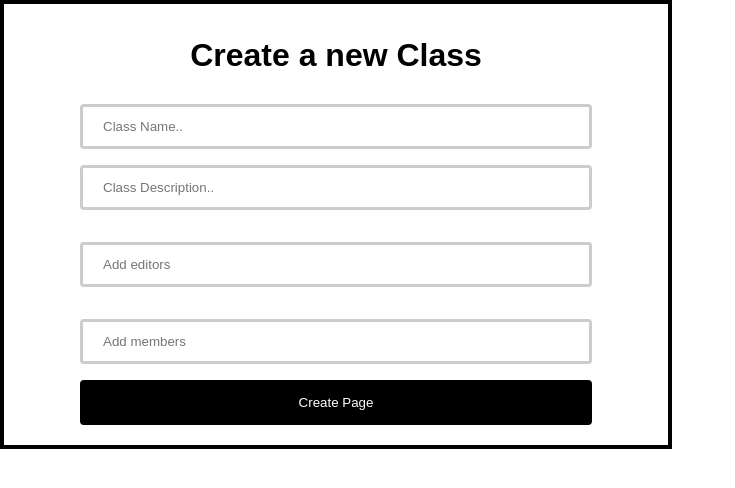
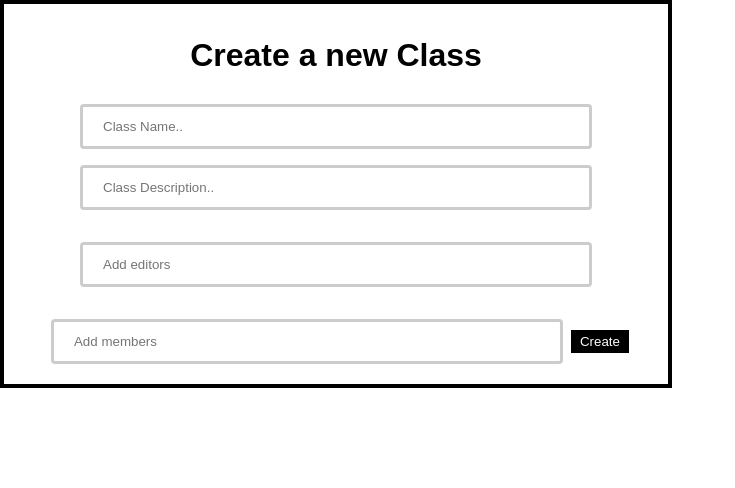
Before and after one commit to zipesb/team67-project1, a React (Create React App) app in the folder classhub/: page /create in a window 1280 px wide. Shown: the top 488 px of the page, without its empty margins (0-735 px from the left). Built offline with nearby package versions, Linux system fonts and the light colour scheme.

Commit message:
Add some styling

```diff
--- a/classhub/src/App.css
+++ b/classhub/src/App.css
@@ -54,7 +54,7 @@
   box-sizing: border-box;
 }
 
-.create-page input[type="submit"] {
+.create-page button {
   background-color: #000000;
   color: white;
   border: 3px solid rgb(0, 0, 0);
--- a/classhub/src/components/createpage.component.js
+++ b/classhub/src/components/createpage.component.js
@@ -8,8 +8,8 @@ const CreatePage = () =>
 {
     const [ pagename, setName ] = useState('');
     const [ pagedescription, setDescription ] = useState('');
-    const [ pagehtmlContent, setHtmlContent ] = useState('');
-    const [ pageowner, setOwner ] = useState(''); //placeholder
+    const [ pagehtmlContent, setHtmlContent ] = useState('htmlcontentplaceholder'); //placeholder
+    const [ pageowner, setOwner ] = useState('ownerplaceholder'); //placeholder
     const [ pageeditors, setEditors ] = useState([]);
     const [ pagemembers, setMembers ] = useState([]);
 
@@ -45,7 +45,7 @@ const CreatePage = () =>
         setMembers([...pagemembers.filter(member => pagemembers.indexOf(member) !== index)]);
     }
 
-    const onSubmit = (e) => {
+    const onCreate = (e) => {
         e.preventDefault();
 
         // Store new paga data in JSON
@@ -72,7 +72,7 @@ const CreatePage = () =>
     return (
         <div className="create-page">
             <h1>Create a new Class</h1>
-            <form action="">
+            <form>
                 <input  type="text"
                         placeholder="Class Name.."
                         value={pagename}
@@ -110,10 +110,8 @@ const CreatePage = () =>
                     placeholder="Add members"
                     onKeyUp={onAddMember}
                 />
-                <input  type="submit"
-                        value="Create Page"
-                        onClick={onSubmit}
-                />
+                <button type="button"
+                        onClick={onCreate}>Create</button>
             </form>
         </div>
     )
```
Lines whose indentation alone changed are shown as unchanged.
